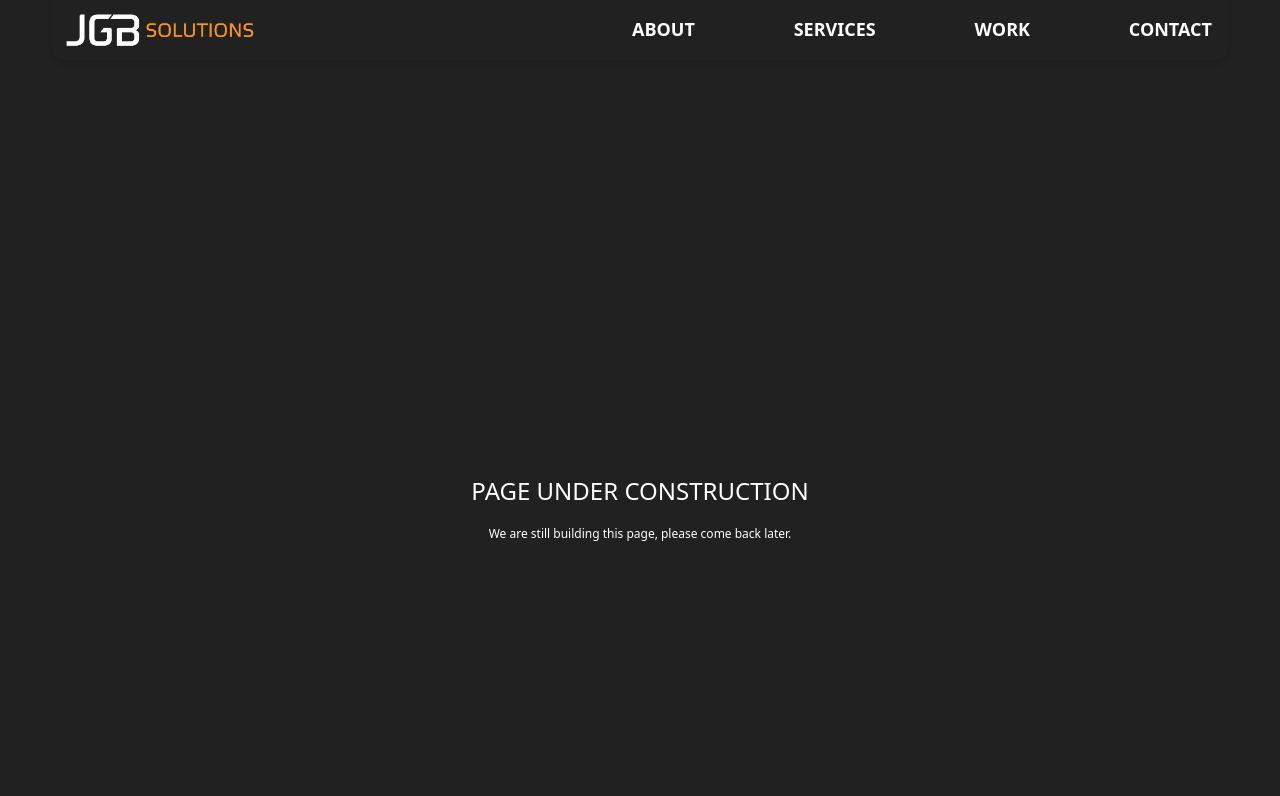
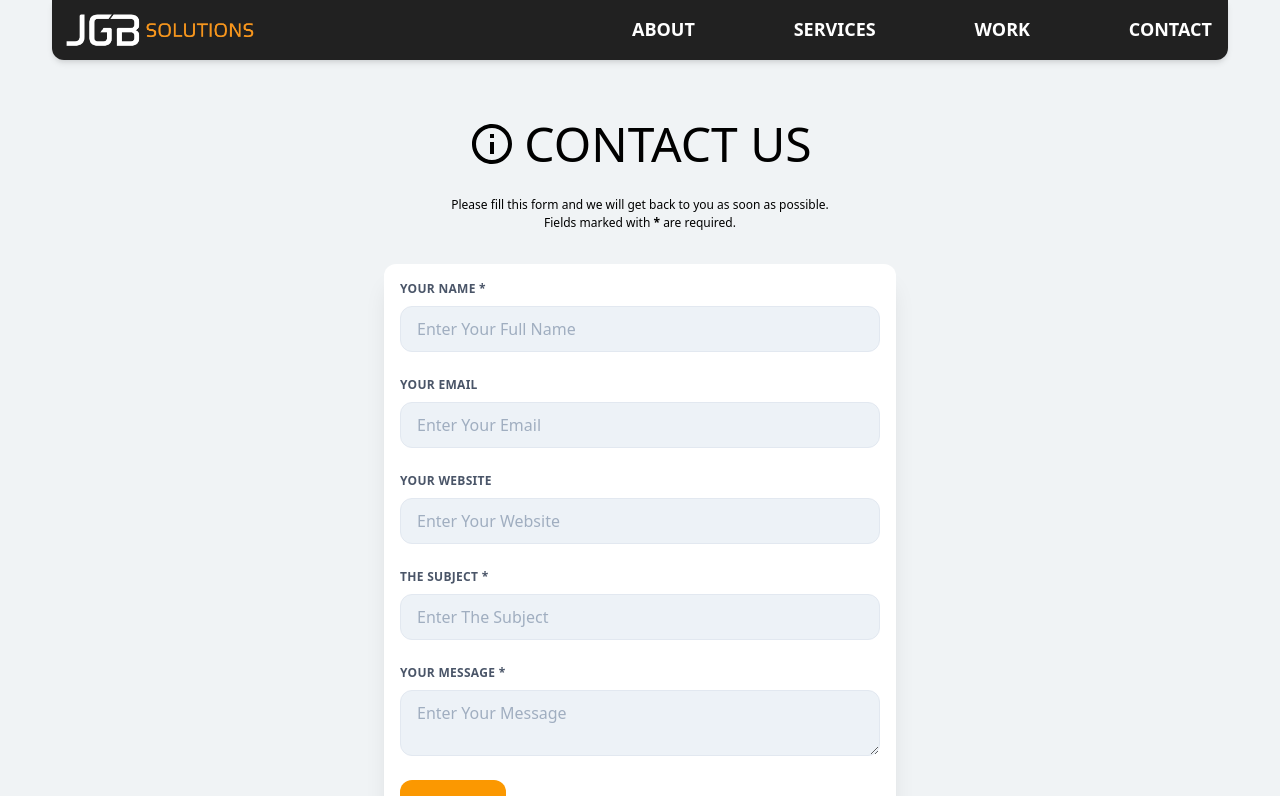
Before and after one commit to jgb-solutions/jgb.solutions-next, a Next.js app: page /contact in a window 1280 px wide. Shown: the top 796 px of the page. Built offline with nearby package versions, Linux system fonts and the light colour scheme; a small style sheet from the web is missing.

Commit message:
WIP: Contact Form

```diff
--- /dev/null
+++ b/src/components/Input.tsx
@@ -0,0 +1,42 @@
+import React from 'react'
+
+export interface InputProps {
+  type: string
+  name?: string
+  inputRef: (ref: HTMLInputElement) => void
+  label: string
+  value?: string
+  placeholder: string
+  errorText?: any
+  id?: string,
+  containerClassName?: string
+  labelClassName?: string
+  inputClassName?: string
+  errorTextClassName?: string
+  error?: boolean
+}
+
+export default function Input(props: InputProps) {
+  return (
+    <div className={`${props.containerClassName || "mb-6"}`}>
+      <label
+        className={`block uppercase tracking-wide text-gray-700 text-xs font-bold mb-2 ${props.labelClassName}`}
+        htmlFor={props.id} dangerouslySetInnerHTML={{ __html: props.label }}
+      />
+
+      <input
+        className={`appearance-none block w-full bg-gray-200 text-gray-700 border rounded-large py-3 px-4 mb-3 leading-tight focus:outline-none focus:bg-white ${props.inputClassName} ${props.error ? 'border-red-500' : ''}`}
+        id={props.id}
+        type={props.type}
+        placeholder={props.placeholder}
+        ref={props.inputRef}
+        name={props.name}
+        value={props.value}
+      />
+
+      {!!props.error && (
+        <p className={`text-red-500 text-xs italic ${props.errorTextClassName}`}>{props.errorText}</p>
+      )}
+    </div>
+  )
+}
--- /dev/null
+++ b/src/pages/api/send-mail.ts
@@ -0,0 +1,71 @@
+import nodemailer from "nodemailer"
+import { NextApiRequest, NextApiResponse } from "next"
+
+import { APP_NAME, SITE_EMAIL } from "../../utils/constants"
+
+export interface ContactFormData {
+	name: string
+	email?: string
+	website?: string
+	subject: string
+	message: string
+}
+
+export default async (req: NextApiRequest, res: NextApiResponse) => {
+	if (req.method === "POST") {
+		res.setHeader("Content-Type", "application/json")
+
+		try {
+			await sendEmail(req.body)
+
+			res.statusCode = 200
+			res.json({ success: true })
+		} catch (error) {
+			console.log("error", error)
+			res.statusCode = 500
+			res.json({ success: false })
+		}
+	}
+
+	res.statusCode = 403
+	res.end("Only POST requests are supported.")
+}
+
+const sendEmail = async ({
+	name,
+	email,
+	subject,
+	message,
+}: ContactFormData) => {
+	const emailMessage = `
+    ${name} wrote: \n
+    ${message}
+  `
+	const transport = nodemailer.createTransport({
+		host: "smtp.hostinger.com",
+		port: 465,
+		secure: true,
+		auth: {
+			user: SITE_EMAIL,
+			pass: process.env.SMTP_PASSWORD,
+		},
+	})
+
+	await transport.sendMail({
+		from: {
+			name: APP_NAME,
+			address: SITE_EMAIL,
+		},
+		to: {
+			name: APP_NAME,
+			address: SITE_EMAIL,
+		},
+		replyTo: {
+			name,
+			address: email || "Empty email",
+		},
+		subject: `Mail from JGB Solutions: ${subject}`,
+		text: emailMessage,
+		html: emailMessage,
+	})
+}
--- a/src/pages/api/send-mail.tsx
+++ /dev/null
@@ -1,66 +0,0 @@
-import nodemailer from 'nodemailer'
-import { NextApiRequest, NextApiResponse } from "next"
-
-import { APP_NAME, SITE_EMAIL } from "../../utils/constants"
-
-interface RequestBody {
-  name: string
-  email?: string
-  website?: string
-  subject: string
-  message: string
-}
-
-export default async (req: NextApiRequest, res: NextApiResponse) => {
-  if (req.method === 'POST') {
-    res.setHeader('Content-Type', 'application/json')
-
-    try {
-      await sendEmail(req.body)
-
-      res.statusCode = 200
-      res.json({ success: true })
-    } catch (error) {
-      console.log('error', error)
-      res.statusCode = 500
-      res.json({ success: false })
-    }
-  }
-
-  res.statusCode = 403
-  res.end('Only POST requests are supported.')
-}
-
-const sendEmail = async ({ name, email, subject, message }: RequestBody) => {
-  const emailMessage = `
-    ${name} wrote: \n
-    ${message}
-  `
-  const transport = nodemailer.createTransport({
-    host: "smtp.hostinger.com",
-    port: 465,
-    secure: true,
-    auth: {
-      user: SITE_EMAIL,
-      pass: process.env.SMTP_PASSWORD
-    }
-  })
-
-  await transport.sendMail({
-    from: {
-      name: APP_NAME,
-      address: SITE_EMAIL
-    },
-    to: {
-      name: APP_NAME,
-      address: SITE_EMAIL
-    },
-    replyTo: {
-      name,
-      address: email || 'Empty email'
-    },
-    subject: `Mail from JGB Solutions: ${subject}`,
-    text: emailMessage,
-    html: emailMessage
-  })
-}
--- a/src/pages/contact.tsx
+++ b/src/pages/contact.tsx
@@ -1,19 +1,119 @@
 import React from "react"
+import { useForm } from 'react-hook-form'
+import { MdInfoOutline, MdSend } from 'react-icons/md'
 
 import SEO from "../components/SEO"
 import MainLayout from '../components/layouts/Main'
 import Logo from "../components/Logo"
+import Input from "../components/Input"
+import { ContactFormData } from "./api/send-mail"
 
-const Contact = () => (
-  <MainLayout wrapperClassName="bg-dark text-white">
-    <SEO title="Contact US" />
-    <div className="flex flex-col items-center justify-center min-h-screen">
-      <h1 className="uppercase text-2xl mb-4">Page under construction</h1>
-      <p className="text-xs text-center">
-        We are still building this page, please come back later.
-      </p>
-    </div>
-  </MainLayout>
-)
+const title = "Contact US"
+const seoDescription = `(formerly JGB Neat Design) was started by Jean Gérard Bousiquot in early 2013 as a way to
+        freelance professionally. As the time passes he got more clients,
+        ranging from entrepreneurs amd small enterprises to medium ones in Haiti and abroad.`
 
-export default Contact
+const handleSendEmail = (values: ContactFormData) => {
+  console.table(values)
+}
+
+export default function Contact() {
+  const {
+    register,
+    handleSubmit,
+    errors,
+    formState
+  } = useForm<ContactFormData>({ mode: 'onBlur' })
+
+  return (
+    <MainLayout>
+      <SEO
+        title={title}
+        url="/contact"
+        description={seoDescription}
+      />
+
+      <div className="mb-4 flex items-center justify-center">
+        <h1 className="text-4xl sm:text-5xl m-0 uppercase flex items-center">
+          <MdInfoOutline fontSize="inherit" /> <span className="ml-2">{title}</span>
+        </h1>
+      </div>
+
+      <h4 className="text-center mb-8 text-xs">
+        Please fill this form and we will get back to you as soon as possible. <br />
+        Fields marked with <b>*</b> are required.
+        </h4>
+
+      <div className="mb-12 w-full max-w-lg mx-auto bg-white p-4 rounded-large shadow-xl">
+        <form method="POST" onSubmit={handleSubmit(handleSendEmail)}>
+          <Input
+            type="text"
+            name="name"
+            inputRef={register({
+              required: "The name is required.",
+            })}
+            label="Your Name <b>*</b>"
+            placeholder="Enter Your Full Name"
+            error={!!errors.name}
+            errorText={!!errors.name && errors.name.message}
+          />
+
+          <Input
+            type="email"
+            name="email"
+            inputRef={register}
+            label="Your Email"
+            placeholder="Enter Your Email"
+          // error={!!errors.name}
+          // errorText={!!errors.name && errors.name.message}
+          />
+
+          <Input
+            type="text"
+            name="website"
+            inputRef={register}
+            label="Your Website"
+            placeholder="Enter Your Website"
+          // error={!!errors.name}
+          // errorText={!!errors.name && errors.name.message}
+          />
+          <Input
+            type="text"
+            name="subject"
+            inputRef={register({
+              required: "The subject is required.",
+            })}
+            label="The Subject <b>*</b>"
+            placeholder="Enter The Subject"
+            error={!!errors.subject}
+            errorText={!!errors.subject && errors.subject.message}
+          />
+
+          <div className="mb-6">
+            <label
+              className={`block uppercase tracking-wide text-gray-700 text-xs font-bold mb-2`}
+              htmlFor="message">
+              Your Message <b>*</b>
+            </label>
+
+            <textarea
+              className={`appearance-none block w-full bg-gray-200 text-gray-700 border rounded-large py-3 px-4 mb-3 leading-tight focus:outline-none focus:bg-white ${!!errors.message ? 'border-red-500' : ''}`}
+              placeholder="Enter Your Message"
+              name="message"
+              ref={register({
+                required: "The message is required.",
+              })}
+            />
+            {!!errors.message && (
+              <p className={`text-red-500 text-xs italic`}>{errors.message.message}</p>
+            )}
+          </div>
+
+          <button type="submit" className="bg-orange text-lg px-4 py-3 rounded-large text-black font-bold uppercase focus:outline-none focus:shadow-outline flex items-center">
+            <MdSend fontSize="inherit" /> <span className="ml-2">Send</span>
+          </button>
+        </form>
+      </div>
+    </MainLayout>
+  )
+}
--- a/src/pages/work.tsx
+++ b/src/pages/work.tsx
@@ -12,7 +12,7 @@ const title = "Our Work"
 
 const Work = () => (
   <MainLayout>
-    <SEO title={title} />
+    <SEO title={title} url="/work" description={`All of our work in the past few years`} />
 
     <div className="mb-3 flex items-center justify-center">
       <h1 className="text-4xl sm:text-5xl m-0 text-orange uppercase flex items-center">
```
